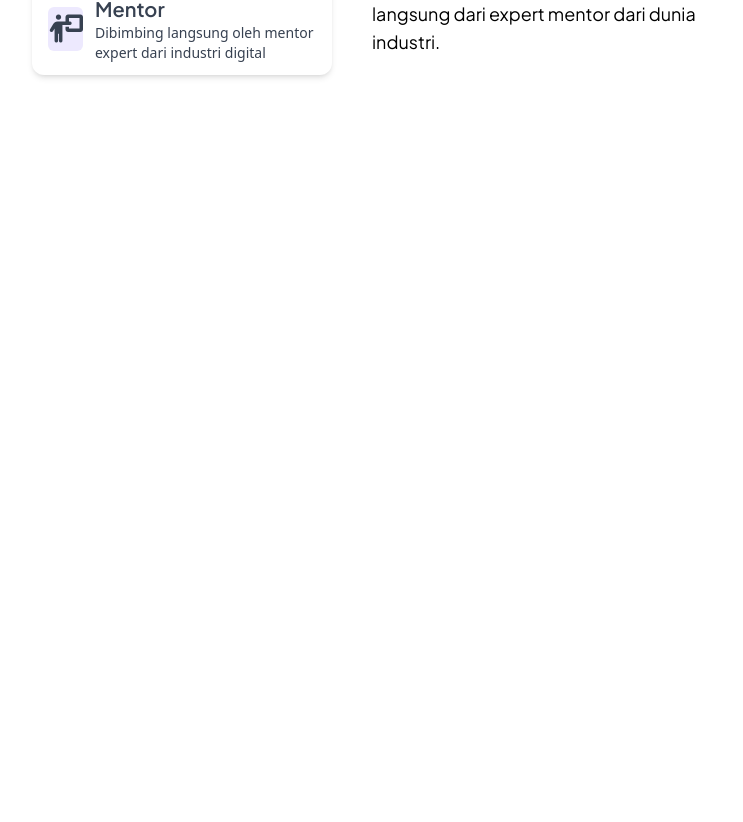
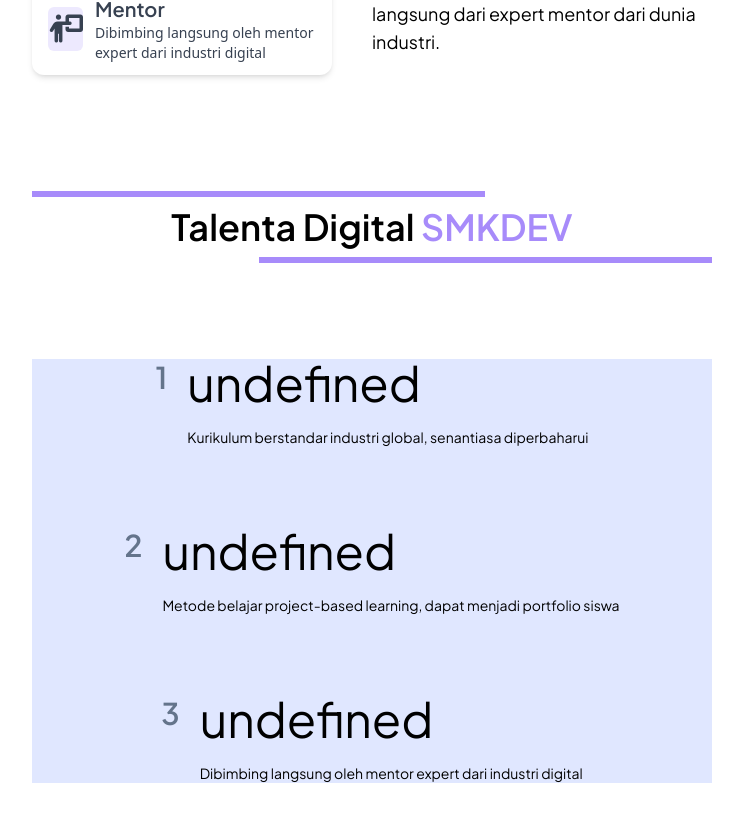
Before and after one commit to smkdev-id/smkdev-gits-academy, a SvelteKit app in the folder smkdev-landing-page/: page / in a window 1280 px wide. Shown: the part 1738-2560 px from the top of the page, without its empty margins (268-1011 px from the left). Before the commit the page ends 2117 px from the top, so only its background shows below. Built offline with nearby package versions, Linux system fonts and the light colour scheme.

Commit message:
feat: modify main

```diff
--- a/smkdev-landing-page/src/components/Main.svelte
+++ b/smkdev-landing-page/src/components/Main.svelte
@@ -40,6 +40,23 @@
     ];
 
     let methodSmkdev = [
+        {
+            title: "Kurikulum",
+            icon: "fa-solid fa-globe fa-2x",
+            description: "Kurikulum berstandar industri global, senantiasa diperbaharui"
+        },
+        {
+            title: "Metode",
+            icon: "fa-solid fa-pencil fa-2x",
+            description: "Metode belajar project-based learning, dapat menjadi portfolio siswa"
+        },
+        {
+            title: "Mentor",
+            icon: "fa-solid fa-person-chalkboard",
+            description: "Dibimbing langsung oleh mentor expert dari industri digital"
+        }
+    ]
+    let talents = [
         {
             title: "Kurikulum",
             icon: "fa-solid fa-globe fa-2x",
@@ -251,7 +268,30 @@
         </div>
     </section>
     <!-- About -->
-     <section class="py-10 lg:py-28 flex flex-col gap-16 px-6 lg:px-[300px]" id="about">
-        <div class="h-full bg-indigo-700"></div>
-     </section>
+    <section
+    id="about"
+    class="py-8 lg:py-10 pt-7 lg:pt-9 flex flex-col gap-10 sm:gap-20 md:gap-24 relative lg:px-[300px]">
+    <div class="flex flex-col gap-2 text-center relative  before:absolute before:top-0 before:left-0 before:w-2/3 before:h-1.5 before:bg-violet-400 after:absolute after:bottom-0 after:right-0 after:w-2/3 after:h-1.5 after:bg-violet-400 py-4">
+        <h3 class="font-semibold text-xl sm:text-2xl md:text-4xl">
+            Talenta Digital <span class="text-violet-400">SMKDEV</span>
+        </h3>
+    </div>
+    <div class="flex flex-col gap-20 w-full bg-indigo-100 grid place-items-center">
+        {#each talents as talent, index}
+            <div class="flex gap-2 sm:gap-5">
+                <p
+                    class="poppins text-xl sm:text-2xl md:text-3xl text-slate-500 font-semibold"
+                >
+                    {index + 1}
+                </p>
+                <div class="flex flex-col gap-2 sm:gap-5">
+                    <h3 class="text-2xl sm:text-3xl md:text-5xl">
+                        {talent.name}
+                    </h3>
+                    <p>{talent.description}</p>
+                </div>
+            </div>
+        {/each}
+    </div>
+</section>
 </main>
```
